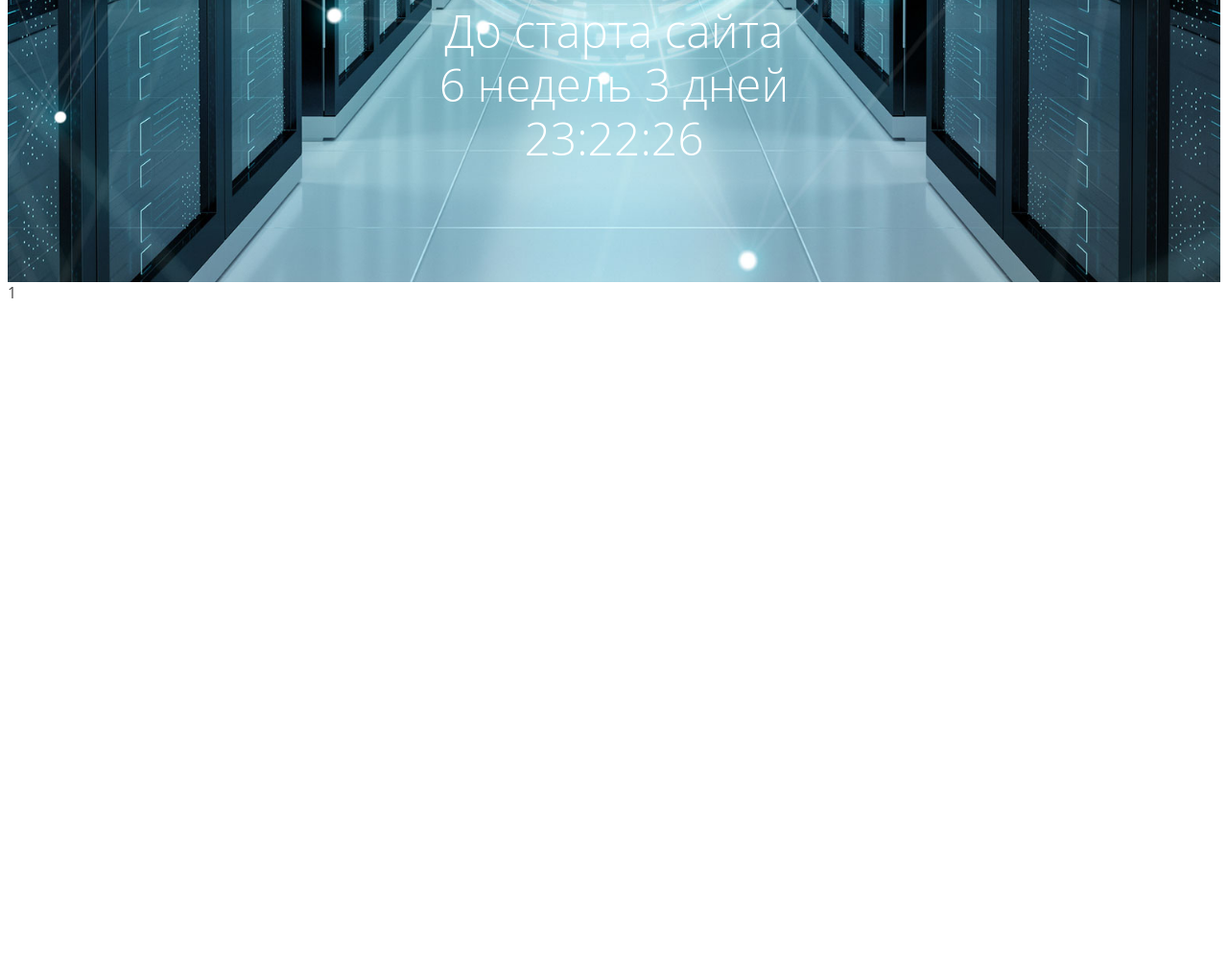
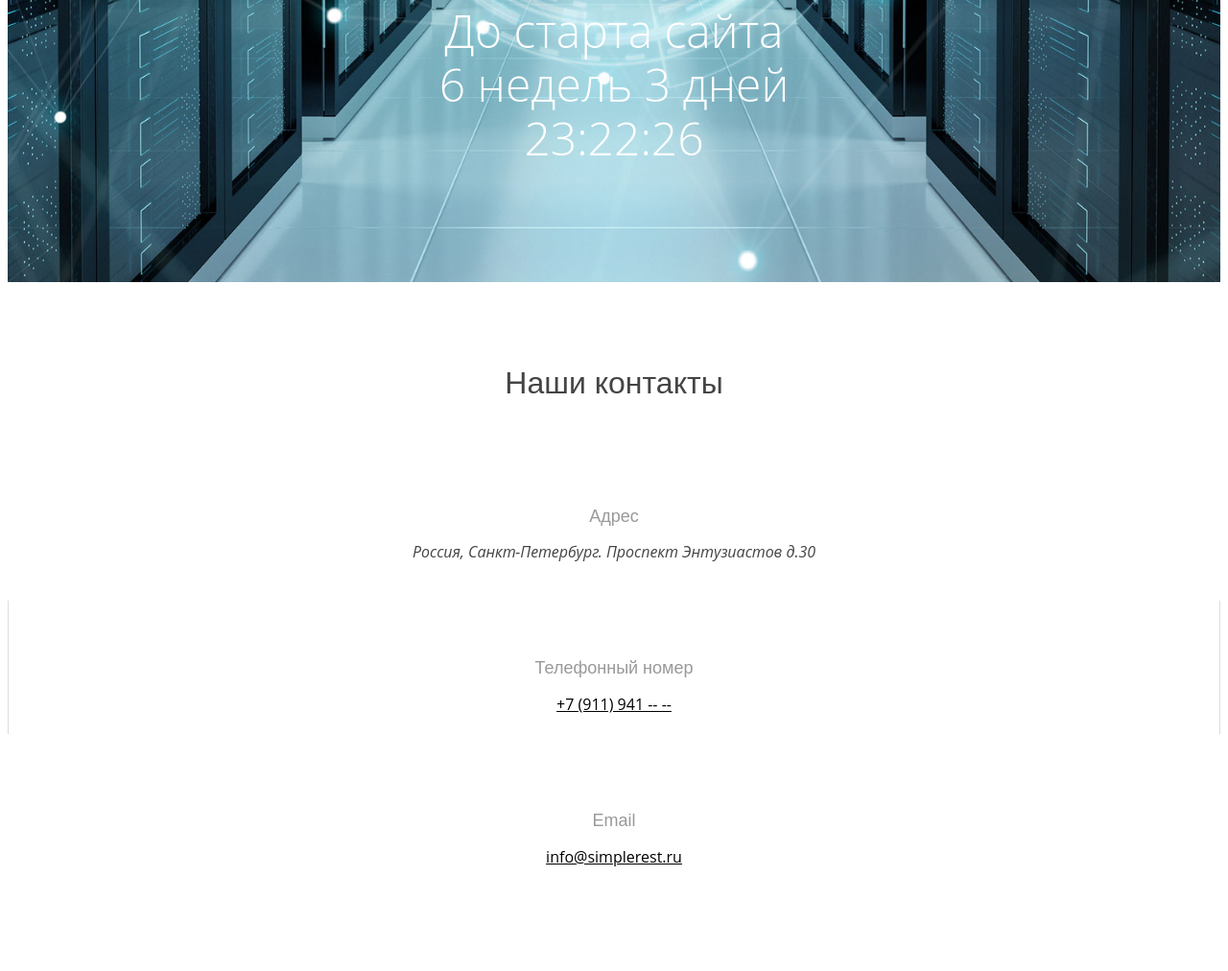
Before and after one commit to SimpleREST/SimpleStub, a PHP site: page / in a window 1280 px wide. Shown: the part 674-1686 px from the top of the page at 96% size. Before the commit the page ends 985 px from the top, so only its background shows below. Run offline with PHP 8.4, Linux system fonts and the light colour scheme.

Commit message:
Реализация плавного перехода к следующему экрану (прокрутка) JS

```diff
--- a/public/index.php
+++ b/public/index.php
@@ -36,7 +36,7 @@ $app = new Stub();
             </h1>
         </div>
         <div class="contact-link float-right">
-            <a href="#contact" class="scrollto">Связаться с нами</a>
+            <a href="#contacts" class="scrollto">Связаться с нами</a>
         </div>
     </div>
 </header>
@@ -56,6 +56,48 @@ $app = new Stub();
         </div>
     </section><!-- End Base Stub section -->
 </div>
+<main id="main">
+
+    <!-- ======= Contact Us Section ======= -->
+    <section id="contacts" class="contact">
+        <div class="container">
+
+            <div class="section-title">
+                <h2>Наши контакты</h2>
+            </div>
+
+            <div class="row contact-info">
+
+                <div class="col-md-4">
+                    <div class="contact-address">
+                        <i class="icofont-google-map"></i>
+                        <h3>Адрес</h3>
+                        <address>Россия, Санкт-Петербург. Проспект Энтузиастов д.30</address>
+                    </div>
+                </div>
+
+                <div class="col-md-4">
+                    <div class="contact-phone">
+                        <i class="icofont-phone"></i>
+                        <h3>Телефонный номер</h3>
+                        <p><a href="tel:+79119412700">+7 (911) 941 -- --</a></p>
+                    </div>
+                </div>
+
+                <div class="col-md-4">
+                    <div class="contact-email">
+                        <i class="icofont-envelope"></i>
+                        <h3>Email</h3>
+                        <p><a href="mailto:info@simplerest.ru">info@simplerest.ru</a></p>
+                    </div>
+                </div>
+
+            </div>
+
+        </div>
+    </section><!-- End Contact Us Section -->
+
+</main><!-- End #main -->
 <footer></footer>
 <script src="js/main.js"></script>
 </body>
--- a/public/js/main.js
+++ b/public/js/main.js
@@ -18,7 +18,7 @@
 
     function $(x) {
         const elem = document.querySelectorAll(x);
-        document.writeln(elem.length.toString())
+        // document.writeln(elem.length.toString())
         return elem.item(0);
 
     }
@@ -28,8 +28,8 @@
     if (a) {
         let count = a.dataset.deadline;
         deadline = new Date(Date.parse(count));
-        if (isNaN(deadline)){
-            console.log("Ой Ой Ой!!! Неверный формат даты дедлайна!" + deadline );
+        if (isNaN(deadline)) {
+            console.log("Ой Ой Ой!!! Неверный формат даты дедлайна!" + deadline);
             deadline = new Date(0);
         }
         pattern = a.dataset.pattern;
@@ -71,5 +71,22 @@
         console.log("Сработала функция countdownTimer() / данные счетчика обновлены");
     }
 
+
+    $("a.scrollto").addEventListener('click', function (e) {
+        console.log("Сработала функция плавного перемещения");
+        e.preventDefault();
+        let href = this.getAttribute("href").substring(1);
+        const scrollTarget = document.getElementById(href);
+        const topOffset = document.querySelector(".scrollto").offsetHeight;
+        // const topOffset = 0; // если не нужен отступ сверху
+        const elementPosition = scrollTarget.getBoundingClientRect().top;
+        const offsetPosition = elementPosition - topOffset;
+
+        window.scrollBy({
+            top: offsetPosition,
+            behavior: "smooth"
+        });
+    });
+
     timerId = setInterval(countdownTimer, 1000);
 })()
```
